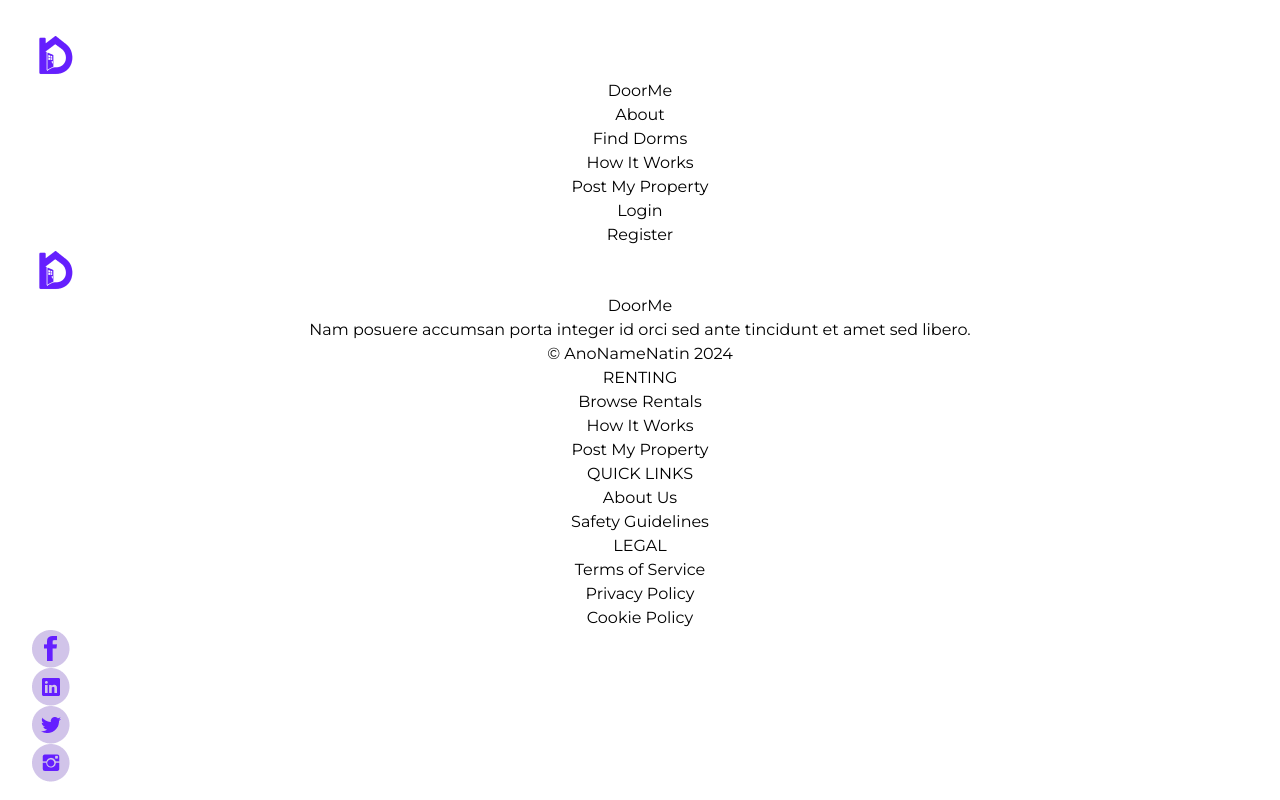
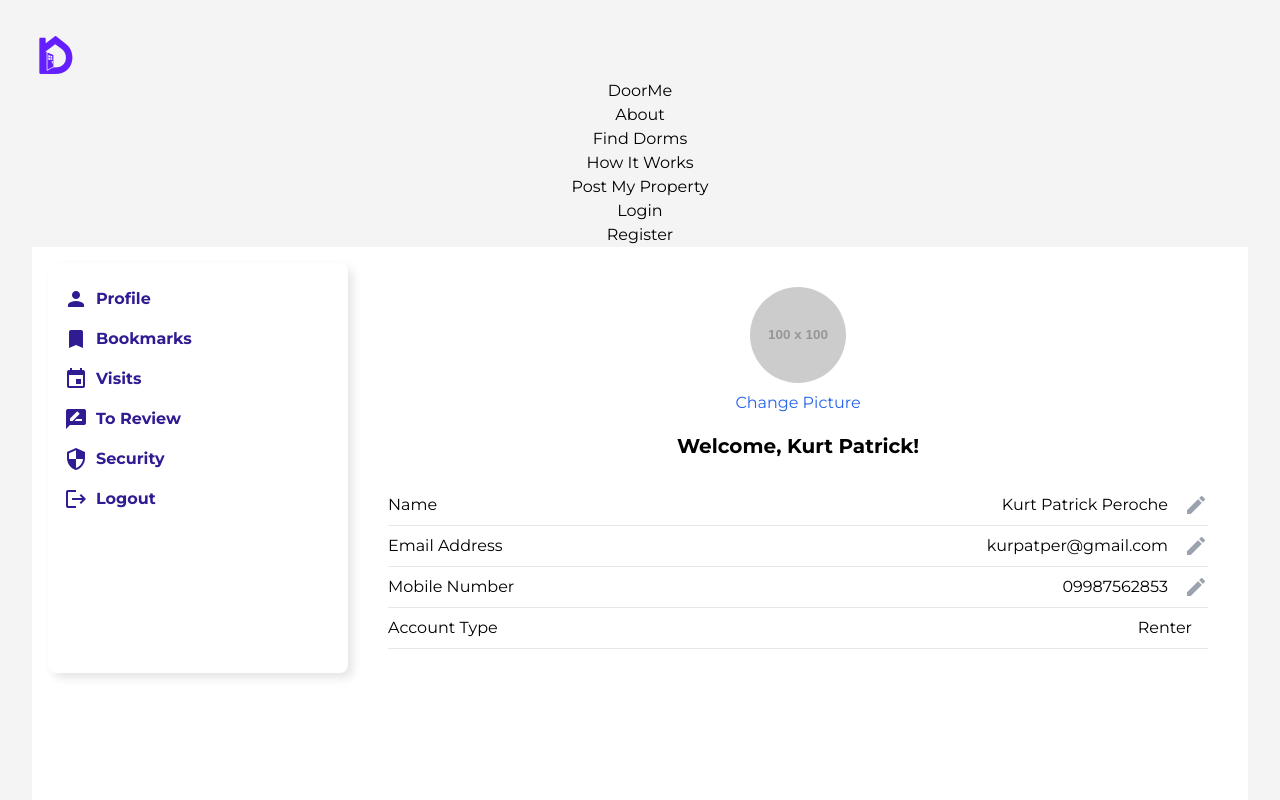
Before and after one commit to jaypeepeep/DoorMe, a React (Vite) app: page /Profile in a window 1280 px wide. Shown: the top 800 px of the page. Built offline with nearby package versions, Linux system fonts and the light colour scheme.

Commit message:
Added profile page with logout

```diff
--- a/src/App.jsx
+++ b/src/App.jsx
@@ -6,6 +6,8 @@ import About from "./pages/about/About";
 import Login from "./pages/login/Login";
 import Register from "./pages/register/Register";
 import How from "./pages/howitworks/How"
+import Profile from './pages/profile/Profile';
+import Success from './pages/success/Success';
 import TransitionWrapper from "./components/transition/TransitionWrapper";
 import "./App.css";
 
@@ -20,6 +22,8 @@ const App = () => {
           <Route path="/Login" element={<Login />} />
           <Route path="/HowItWorks" element={<How />} />
           <Route path="/Register" element={<Register />} />
+          <Route path="/Profile" element={<Profile />} />
+          <Route path="/Success" element={<Success />} />
         </Routes>
       </TransitionWrapper>
       <Footer />
--- a/src/pages/login/Login.jsx
+++ b/src/pages/login/Login.jsx
@@ -36,7 +36,7 @@ function Login() {
     if (username && password) {
       console.log("Username:", username);
       console.log("Password:", password);
-      navigate("/success");
+      navigate("/profile");
     }
   };
 
--- /dev/null
+++ b/src/pages/profile/Profile.css
@@ -0,0 +1,121 @@
+body {
+    background-color: #f4f4f4;
+  }
+
+  .profile {
+    min-height: 100vh;
+    padding: 16px;
+    background-color: #ffffff;
+  }
+
+  .profile-container {
+    display: flex;
+    flex-direction: column;
+  }
+
+  @media (min-width: 768px) {
+    .profile-container {
+      flex-direction: row;
+    }
+  }
+
+  .sidebar {
+    width: 100%;
+    max-width: 300px;
+    background-color: #ffffff;
+    border-radius: 8px;
+    box-shadow: 5px 5px 10px rgba(0, 0, 0, 0.1);
+    padding: 16px;
+    margin-bottom: 16px;
+  }
+
+  @media (min-width: 768px) {
+    .sidebar {
+      margin-bottom: 0;
+      margin-right: 16px;
+    }
+  }
+
+  .menu {
+    list-style: none;
+    padding: 0;
+    margin: 0;
+  }
+
+  .menu-item {
+    display: flex;
+    align-items: center;
+    padding: 8px 0;
+    font-weight: bold;
+    color: #311B92;
+    cursor: pointer;
+  }
+
+  .menu-item span {
+    margin-right: 8px;
+  }
+
+  .menu-item.active {
+    color: #d946ef;
+  }
+
+  .content {
+    flex: 1;
+    /* background-color: #ffffff; */
+    border-radius: 8px;
+    /* box-shadow: 0 4px 6px rgba(0, 0, 0, 0.1); */
+    padding: 24px;
+  }
+
+  .profile-details {
+    display: flex;
+    flex-direction: column;
+    align-items: center;
+  }
+
+  .profile-picture {
+    width: 96px;
+    height: 96px;
+    border-radius: 50%;
+  }
+
+  .change-picture {
+    color: #2563eb;
+    margin-top: 8px;
+    background: none;
+    border: none;
+    cursor: pointer;
+  }
+
+  .profile-name {
+    font-size: 1.25rem;
+    font-weight: 600;
+    margin-top: 16px;
+  }
+
+  .profile-info {
+    margin-top: 24px;
+  }
+
+  .info-item {
+    display: flex;
+    justify-content: space-between;
+    align-items: center;
+    padding: 8px 0;
+    border-bottom: 1px solid #e5e7eb;
+  }
+
+  .info-label {
+    font-weight: 500;
+  }
+
+  .info-value {
+    flex: 1;
+    text-align: right;
+    margin-right: 16px;
+  }
+
+  .edit-icon {
+    color: #9ca3af;
+    cursor: pointer;
+  }
--- /dev/null
+++ b/src/pages/profile/Profile.jsx
@@ -0,0 +1,87 @@
+import React from "react";
+import { useNavigate } from "react-router-dom";
+import "./Profile.css";
+
+const Profile = () => {
+  const navigate = useNavigate();
+
+  const handleLogout = () => {
+    // Perform any logout logic here (e.g., clear session, cookies, etc.)
+    // For demonstration, just navigate to the landing page ("/")
+    navigate("/");
+  };
+
+  return (
+    <div className="profile">
+      <div className="profile-container">
+        <div className="sidebar">
+          <ul className="menu">
+            <li className="menu-item">
+              <span className="material-icons">person</span>
+              <span>Profile</span>
+            </li>
+            <li className="menu-item">
+              <span className="material-icons">bookmark</span>
+              <span>Bookmarks</span>
+            </li>
+            <li className="menu-item">
+              <span className="material-icons">event</span>
+              <span>Visits</span>
+            </li>
+            <li className="menu-item">
+              <span className="material-icons">rate_review</span>
+              <span>To Review</span>
+            </li>
+            <li className="menu-item">
+              <span className="material-icons">security</span>
+              <span>Security</span>
+            </li>
+            <li className="menu-item" onClick={handleLogout}>
+              <span className="material-icons">logout</span>
+              <span>Logout</span>
+            </li>
+          </ul>
+        </div>
+
+        <div className="content">
+          <div className="profile-details">
+            <img
+              className="profile-picture"
+              src="https://placehold.co/100x100"
+              alt="User Profile Picture"
+            />
+            <button className="change-picture">Change Picture</button>
+            <h1 className="profile-name">Welcome, Kurt Patrick!</h1>
+          </div>
+          <div className="profile-info">
+            <div className="info-item">
+              <span className="info-label">Name</span>
+              <span className="info-value">Kurt Patrick Peroche</span>
+              <span className="material-icons edit-icon">edit</span>
+            </div>
+            <div className="info-item">
+              <span className="info-label">Email Address</span>
+              <span className="info-value">kurpatper@gmail.com</span>
+              <span className="material-icons edit-icon">edit</span>
+            </div>
+            <div className="info-item">
+              <span className="info-label">Mobile Number</span>
+              <span className="info-value">09987562853</span>
+              <span className="material-icons edit-icon">edit</span>
+            </div>
+            <div className="info-item">
+              <span className="info-label">Account Type</span>
+              <span className="info-value">Renter</span>
+            </div>
+          </div>
+        </div>
+      </div>
+      <link
+        href="https://fonts.googleapis.com/icon?family=Material+Icons"
+        rel="stylesheet"
+      />
+    </div>
+  );
+};
+
+export default Profile;
```
